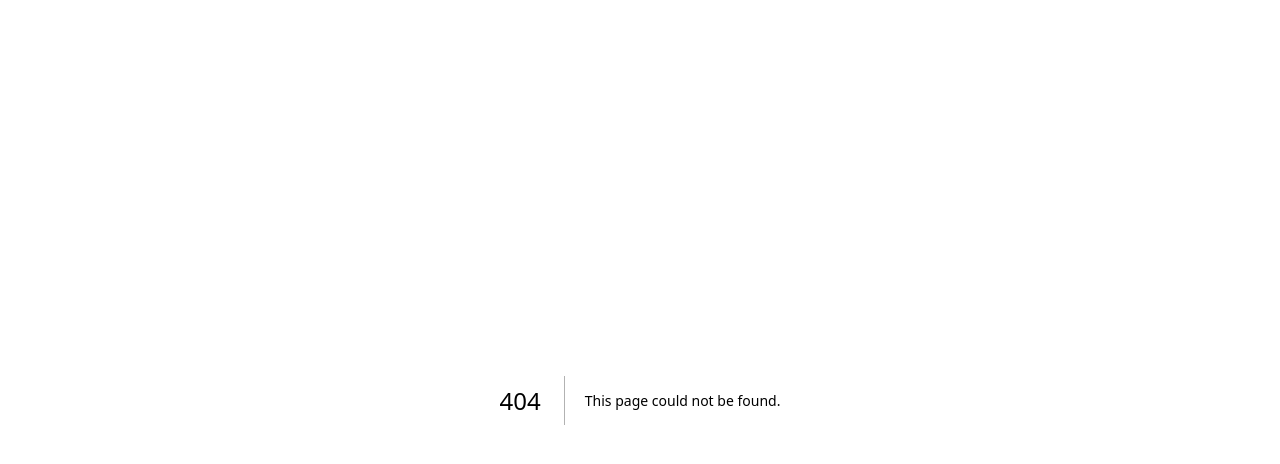
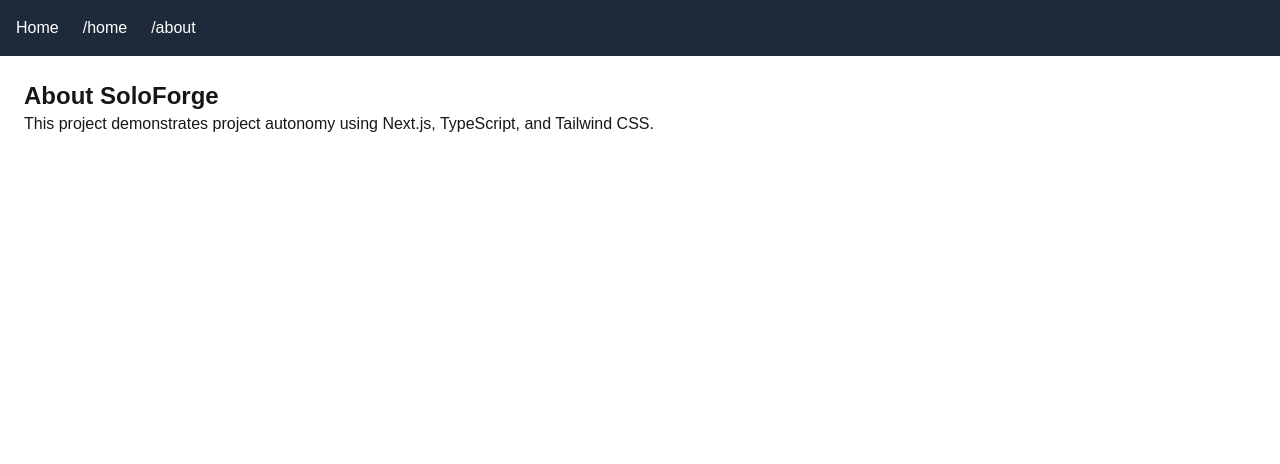
Before and after one commit to DaniKandie/alx-project-0x02-setup, a Next.js app in the folder alx-project-0x02/: page /about in a window 1280 px wide. Before the commit this address had no page. Shown: the top 464 px of the page. Built offline with nearby package versions, Linux system fonts and the light colour scheme.

Commit message:
Add basic routing: Home and About pages with navigation

```diff
--- a/alx-project-0x02/components/layout/Header.tsx
+++ b/alx-project-0x02/components/layout/Header.tsx
@@ -1,9 +1,13 @@
-import React from 'react';
+import Link from "next/link";
 
 const Header = () => {
   return (
-    <header className="bg-blue-600 text-white p-4">
-      <h1 className="text-xl font-bold">SoloForge App</h1>
+    <header className="bg-gray-800 text-white p-4">
+      <nav className="flex space-x-6">
+        <Link href="/" className="hover:underline">Home</Link>
+        <Link href="/home" className="hover:underline">/home</Link>
+        <Link href="/about" className="hover:underline">/about</Link>
+      </nav>
     </header>
   );
 };
--- a/alx-project-0x02/pages/_app.tsx
+++ b/alx-project-0x02/pages/_app.tsx
@@ -1,6 +1,13 @@
+// pages/_app.tsx
 import "@/styles/globals.css";
 import type { AppProps } from "next/app";
+import Header from "@/components/layout/Header";
 
 export default function App({ Component, pageProps }: AppProps) {
-  return <Component {...pageProps} />;
+  return (
+    <>
+      <Header />
+      <Component {...pageProps} />
+    </>
+  );
 }
--- /dev/null
+++ b/alx-project-0x02/pages/about.tsx
@@ -0,0 +1,12 @@
+import React from "react";
+
+const AboutPage = () => {
+  return (
+    <div className="p-6">
+      <h1 className="text-2xl font-bold">About SoloForge</h1>
+      <p>This project demonstrates project autonomy using Next.js, TypeScript, and Tailwind CSS.</p>
+    </div>
+  );
+};
+
+export default AboutPage;
--- /dev/null
+++ b/alx-project-0x02/pages/home.tsx
@@ -0,0 +1,12 @@
+import React from "react";
+
+const HomePage = () => {
+  return (
+    <div className="p-6">
+      <h1 className="text-2xl font-bold">Welcome to the Home Page</h1>
+      <p>This is the home page of your SoloForge project.</p>
+    </div>
+  );
+};
+
+export default HomePage;
```
